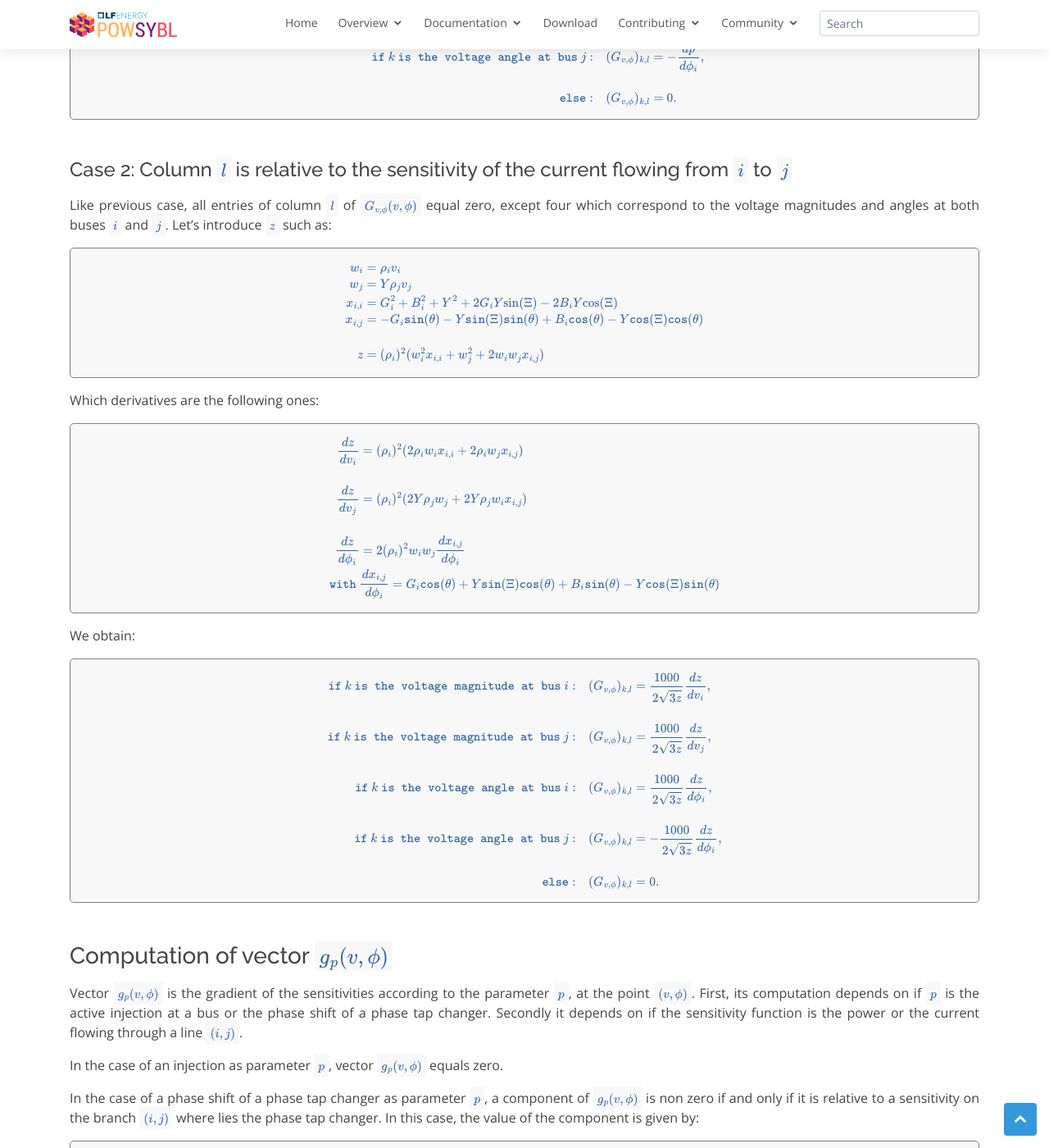
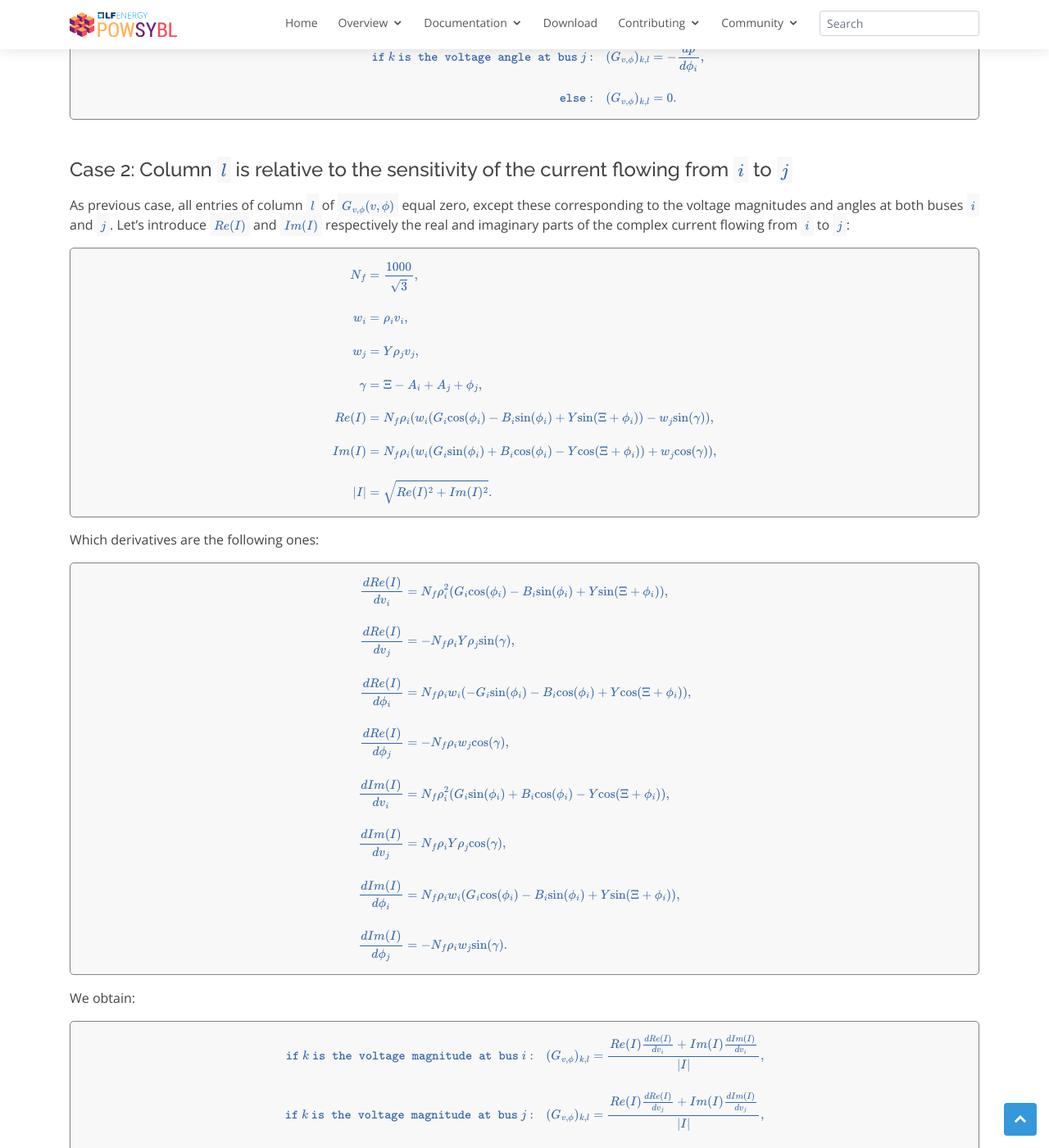
Before and after one commit to powsybl/powsybl.github.io, a Jekyll site: the page built from pages/documentation/simulation/sensitivity/openlf.md, in a window 1280 px wide and 1400 px high, scrolled down 8487 px. Shown: the whole window at 82% size. Built offline with Jekyll 4.4.1, drawn with Linux system fonts in a browser that asks for light colours; our own code applies the rules of GitHub Pages for plain Markdown files; some of the changed text lies outside the part shown.

Commit message:
Sensitivity analysis with open loadflow: change formula for calculations around intensity  (#212)
Signed-off-by: Hadrien <hadrien.godard@artelys.com>

```diff
--- a/pages/documentation/simulation/sensitivity/openlf.md
+++ b/pages/documentation/simulation/sensitivity/openlf.md
@@ -316,16 +316,23 @@
 
 #### Case 2: Column $$l$$ is relative to the sensitivity of the current flowing from $$i$$ to $$j$$
 
-Like previous case, all entries of column $$l$$ of $$G_{v,\phi}(v,\phi)$$ equal zero, except four which correspond to the voltage magnitudes and angles at both buses $$i$$ and $$j$$. Let's introduce $$z$$ such as:
+As previous case, all entries of column $$l$$ of $$G_{v,\phi}(v,\phi)$$ equal zero, except these corresponding to the voltage magnitudes and angles at both buses $$i$$ and $$j$$. Let's introduce $$Re(I)$$ and $$Im(I)$$ respectively the real and imaginary parts of the complex current flowing from $$i$$ to $$j$$:
 
 $$
 \begin{align}
-w_i &= \rho_iv_i \\
-w_j &= Y\rho_jv_j \\
-x_{i,i} &= G_i^2 + B_i^2 + Y^2 + 2G_iY\text{sin}(\Xi) - 2B_iY\text{cos}(\Xi) \\
-x_{i,j} &= - G_i\texttt{sin}(\theta) - Y\texttt{sin}(\Xi)\texttt{sin}(\theta) + B_i\texttt{cos}(\theta) - Y\texttt{cos}(\Xi)\texttt{cos}(\theta) \\
+N_f &= \frac{1000}{\sqrt{3}}, \\
 \\
-z &= (\rho_i)^2(w_i^2x_{i,i} + w_j^2 + 2w_iw_jx_{i,j}) \\
+w_i &= \rho_iv_i, \\
+\\
+w_j &= Y\rho_jv_j, \\
+\\
+\gamma &= \Xi - A_i + A_j + \phi_j, \\
+\\
+Re(I) &= N_f \rho_i (w_i (G_i \text{cos}(\phi_i) - B_i \text{sin}(\phi_i) + Y \text{sin}(\Xi + \phi_i)) - w_j \text{sin}(\gamma)), \\
+\\
+Im(I) &= N_f \rho_i (w_i (G_i \text{sin}(\phi_i) + B_i \text{cos}(\phi_i) - Y \text{cos}(\Xi + \phi_i)) + w_j \text{cos}(\gamma)), \\
+\\
+|I| &= \sqrt{Re(I)^2 + Im(I)^2}.
 \end{align}
 $$
 
@@ -333,12 +340,21 @@
 
 $$
 \begin{align}
-\frac{dz}{dv_i} &= (\rho_i)^2(2\rho_iw_ix_{i,i} + 2\rho_iw_jx_{i,j}) \\
+\frac{dRe(I)}{dv_i} &= N_f \rho_i^2 (G_i \text{cos}(\phi_i) - B_i \text{sin}(\phi_i) + Y \text{sin}(\Xi + \phi_i)), \\
 \\
-\frac{dz}{dv_j} &= (\rho_i)^2(2Y\rho_jw_j + 2Y\rho_jw_ix_{i,j}) \\
+\frac{dRe(I)}{dv_j} &= - N_f \rho_i Y \rho_j \text{sin}(\gamma), \\
 \\
-\frac{dz}{d\phi_i} &= 2(\rho_i)^2w_iw_j\frac{dx_{i,j}}{d\phi_i} \\
-\texttt{with}~& \frac{dx_{i,j}}{d\phi_i} = G_i\texttt{cos}(\theta) + Y\texttt{sin}(\Xi)\texttt{cos}(\theta) + B_i\texttt{sin}(\theta) - Y\texttt{cos}(\Xi)\texttt{sin}(\theta) \\
+\frac{dRe(I)}{d\phi_i} &= N_f \rho_i w_i (-G_i \text{sin}(\phi_i) - B_i \text{cos}(\phi_i) + Y \text{cos}(\Xi + \phi_i)), \\
+\\
+\frac{dRe(I)}{d\phi_j} &= -N_f \rho_i w_j \text{cos}(\gamma), \\
+\\
+\frac{dIm(I)}{dv_i} &= N_f \rho_i^2 (G_i \text{sin}(\phi_i) + B_i \text{cos}(\phi_i) - Y \text{cos}(\Xi + \phi_i)), \\
+\\
+\frac{dIm(I)}{dv_j} &= N_f \rho_i Y \rho_j \text{cos}(\gamma), \\
+\\
+\frac{dIm(I)}{d\phi_i} &= N_f \rho_i w_i (G_i \text{cos}(\phi_i) - B_i \text{sin}(\phi_i) + Y \text{sin}(\Xi + \phi_i)), \\
+\\
+\frac{dIm(I)}{d\phi_j} &= -N_f \rho_i w_j \text{sin}(\gamma).
 \end{align}
 $$
 
@@ -346,13 +362,13 @@
 
 $$
 \begin{align}
-\texttt{if}~k~\texttt{is the voltage magnitude at bus}~i:& \quad (G_{v,\phi})_{k,l} = \frac{1000}{2\sqrt{3z}}\frac{dz}{dv_i},\\
+\texttt{if}~k~\texttt{is the voltage magnitude at bus}~i:& \quad (G_{v,\phi})_{k,l} = \frac{Re(I)\frac{dRe(I)}{dv_i} + Im(I)\frac{dIm(I)}{dv_i}}{|I|},\\
 \\
-\texttt{if}~k~\texttt{is the voltage magnitude at bus}~j:& \quad (G_{v,\phi})_{k,l} = \frac{1000}{2\sqrt{3z}}\frac{dz}{dv_j},\\
+\texttt{if}~k~\texttt{is the voltage magnitude at bus}~j:& \quad (G_{v,\phi})_{k,l} = \frac{Re(I)\frac{dRe(I)}{dv_j} + Im(I)\frac{dIm(I)}{dv_j}}{|I|},\\
 \\
-\texttt{if}~k~\texttt{is the voltage angle at bus}~i:& \quad (G_{v,\phi})_{k,l} = \frac{1000}{2\sqrt{3z}}\frac{dz}{d\phi_i},\\
+\texttt{if}~k~\texttt{is the voltage angle at bus}~i:& \quad (G_{v,\phi})_{k,l} = \frac{Re(I)\frac{dRe(I)}{d\phi_i} + Im(I)\frac{dIm(I)}{d\phi_i}}{|I|},\\
 \\
-\texttt{if}~k~\texttt{is the voltage angle at bus}~j:& \quad (G_{v,\phi})_{k,l} = -\frac{1000}{2\sqrt{3z}}\frac{dz}{d\phi_i},\\
+\texttt{if}~k~\texttt{is the voltage angle at bus}~j:& \quad (G_{v,\phi})_{k,l} = \frac{Re(I)\frac{dRe(I)}{d\phi_j} + Im(I)\frac{dIm(I)}{d\phi_j}}{|I|},\\
 \\
 \texttt{else}:& \quad (G_{v,\phi})_{k,l} = 0.
 \end{align}
@@ -368,9 +384,9 @@
 
 $$
 \begin{align}
-\rho_iv_iY\rho_jv_j\texttt{cos}(\theta)\frac{\pi}{180},&~\texttt{if the sensitivity is on the power flow},\\
+\rho_iv_iY\rho_jv_j\texttt{cos}(\theta)\frac{\pi}{180},& \quad\texttt{if the sensitivity is on the power flow},\\
 \\
-\frac{1000}{2\sqrt{3z}}\frac{dz}{dv_i}\frac{\pi}{180},&~\texttt{if the sensitivity is on the current flow}.
+-\frac{Re(I)\frac{dRe(I)}{d\phi_j} + Im(I)\frac{dIm(I)}{d\phi_j}}{|I|}\frac{\pi}{180},& \quad\texttt{if the sensitivity is on the current flow}.
 \end{align}
 $$
 
```
